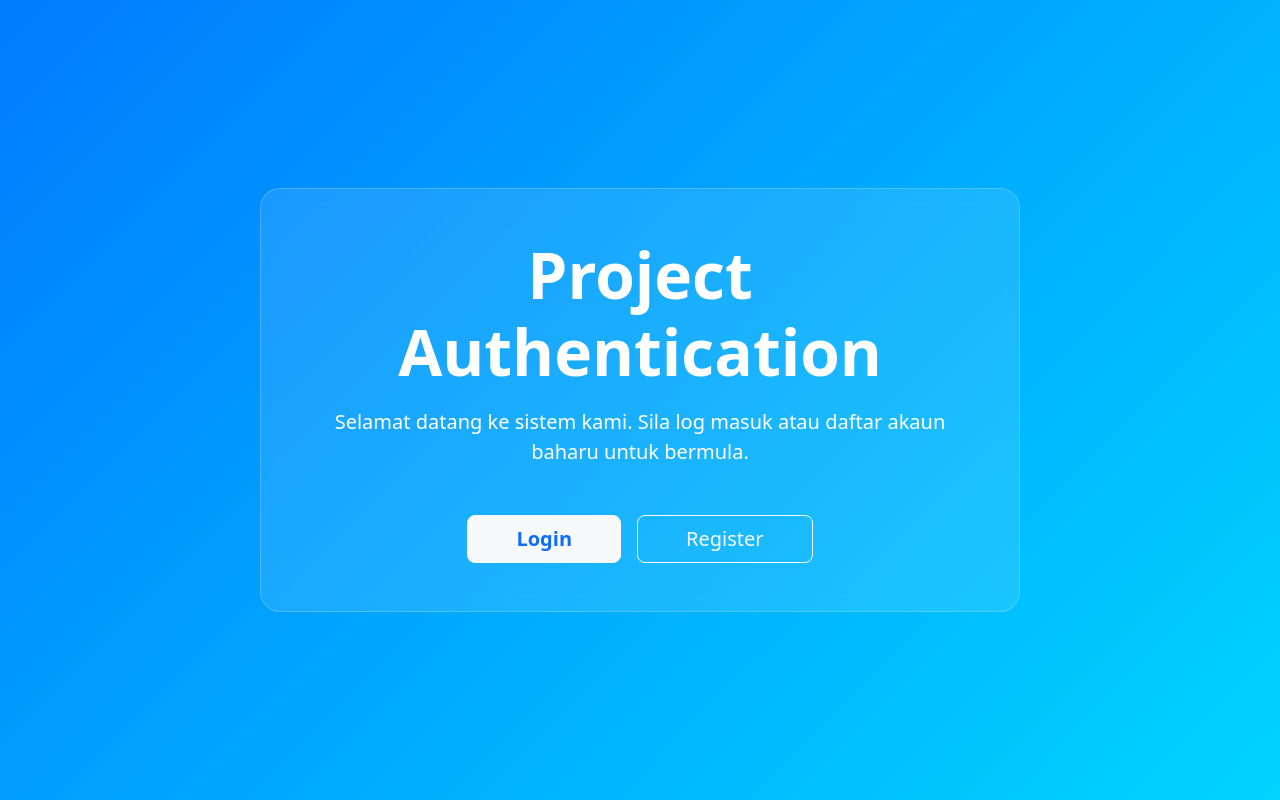
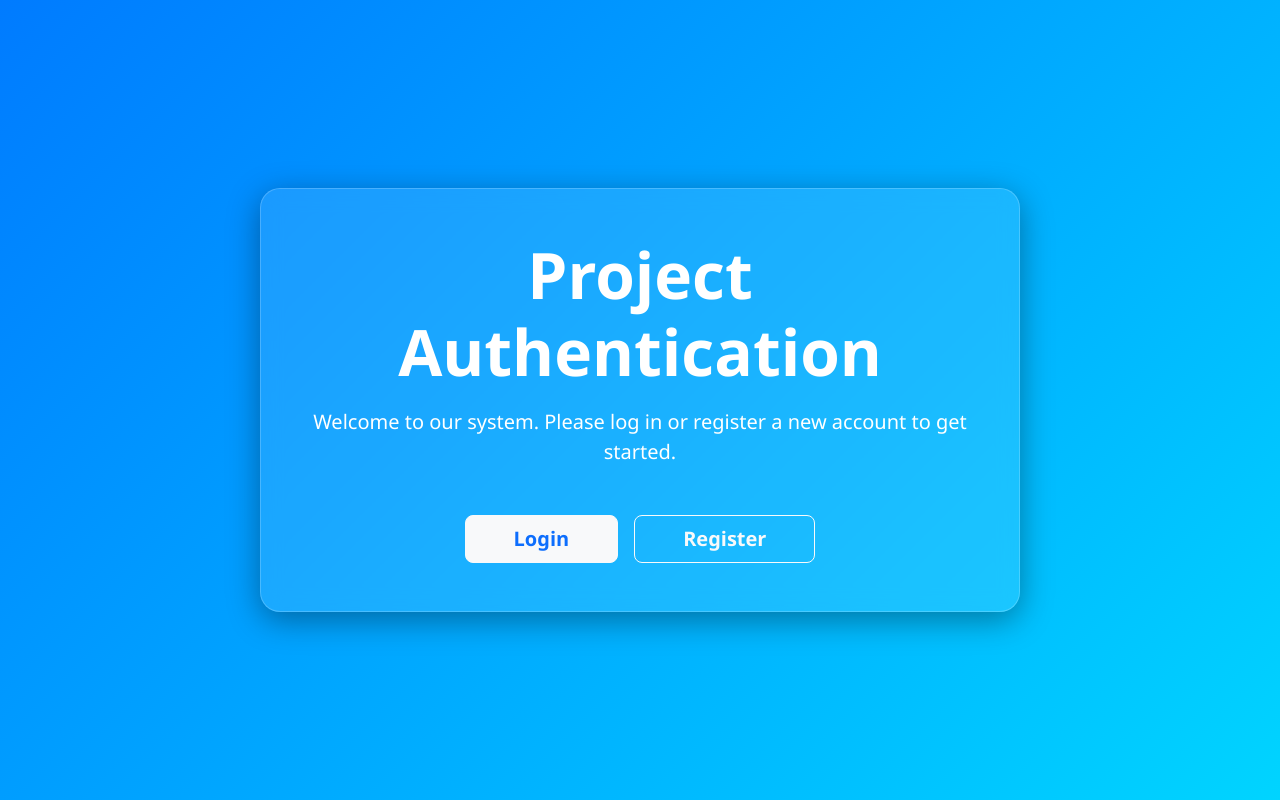
Before and after one commit to AreefHakim/G103, a Flask app: page / in a window 1280 px wide. Run offline with Flask 3, Linux system fonts and the light colour scheme.

Commit message:
Translate UI to English

```diff
--- a/templates/home.html
+++ b/templates/home.html
@@ -13,6 +13,7 @@
             display: flex;
             align-items: center;
             color: white;
+            font-family: 'Segoe UI', Tahoma, Geneva, Verdana, sans-serif;
         }
         .home-box {
             background: rgba(255, 255, 255, 0.1);
@@ -20,6 +21,7 @@
             padding: 3rem;
             border-radius: 20px;
             border: 1px solid rgba(255, 255, 255, 0.2);
+            box-shadow: 0 8px 32px 0 rgba(0, 0, 0, 0.37);
         }
     </style>
 </head>
@@ -29,12 +31,11 @@
         <div class="row justify-content-center">
             <div class="col-md-8 home-box">
                 <h1 class="display-3 fw-bold mb-3">Project Authentication</h1>
-                <p class="lead mb-5">Selamat datang ke sistem kami. Sila log masuk atau daftar akaun baharu untuk bermula.</p>
+                <p class="lead mb-5">Welcome to our system. Please log in or register a new account to get started.</p>
 
                 <div class="d-grid gap-3 d-sm-flex justify-content-sm-center">
-                    <!-- Pastikan URL ini sepadan dengan routing dalam app.py kawan awak -->
                     <a href="{{ url_for('login') }}" class="btn btn-light btn-lg px-5 fw-bold text-primary">Login</a>
-                    <a href="{{ url_for('register') }}" class="btn btn-outline-light btn-lg px-5">Register</a>
+                    <a href="{{ url_for('register') }}" class="btn btn-outline-light btn-lg px-5 fw-bold">Register</a>
                 </div>
             </div>
         </div>
```
